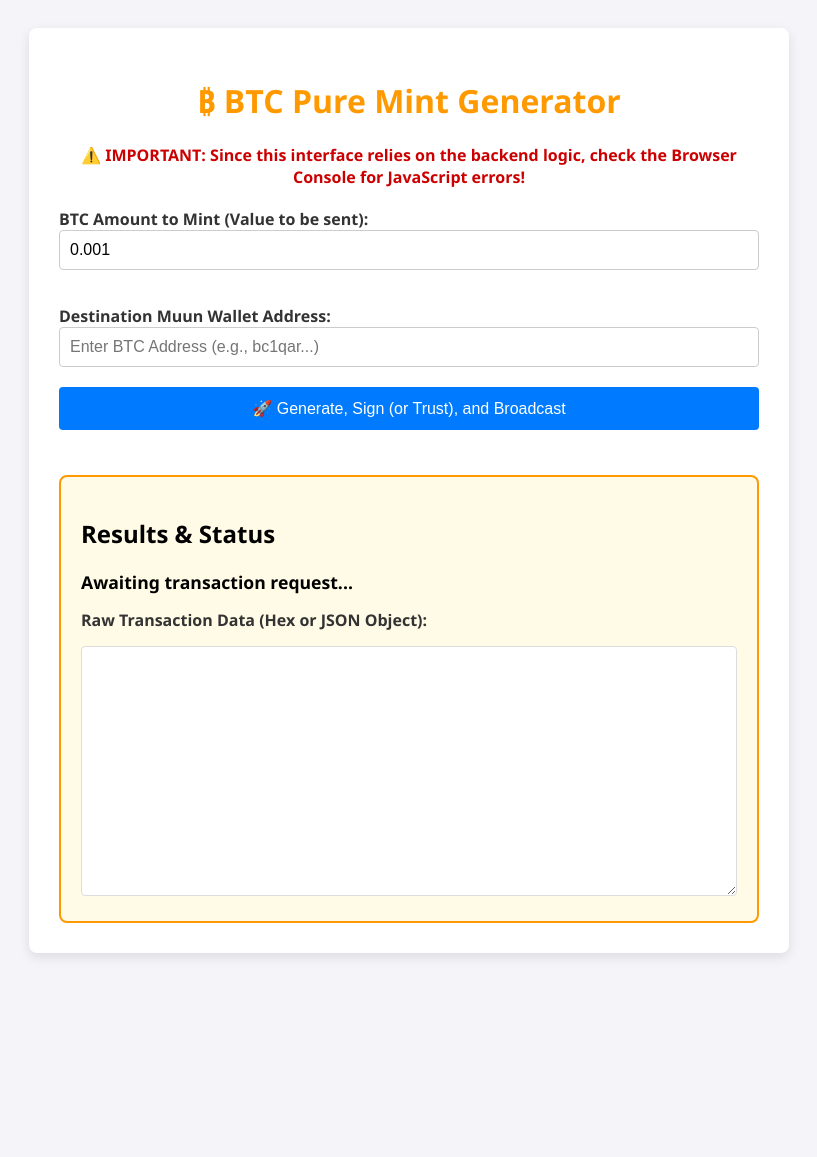
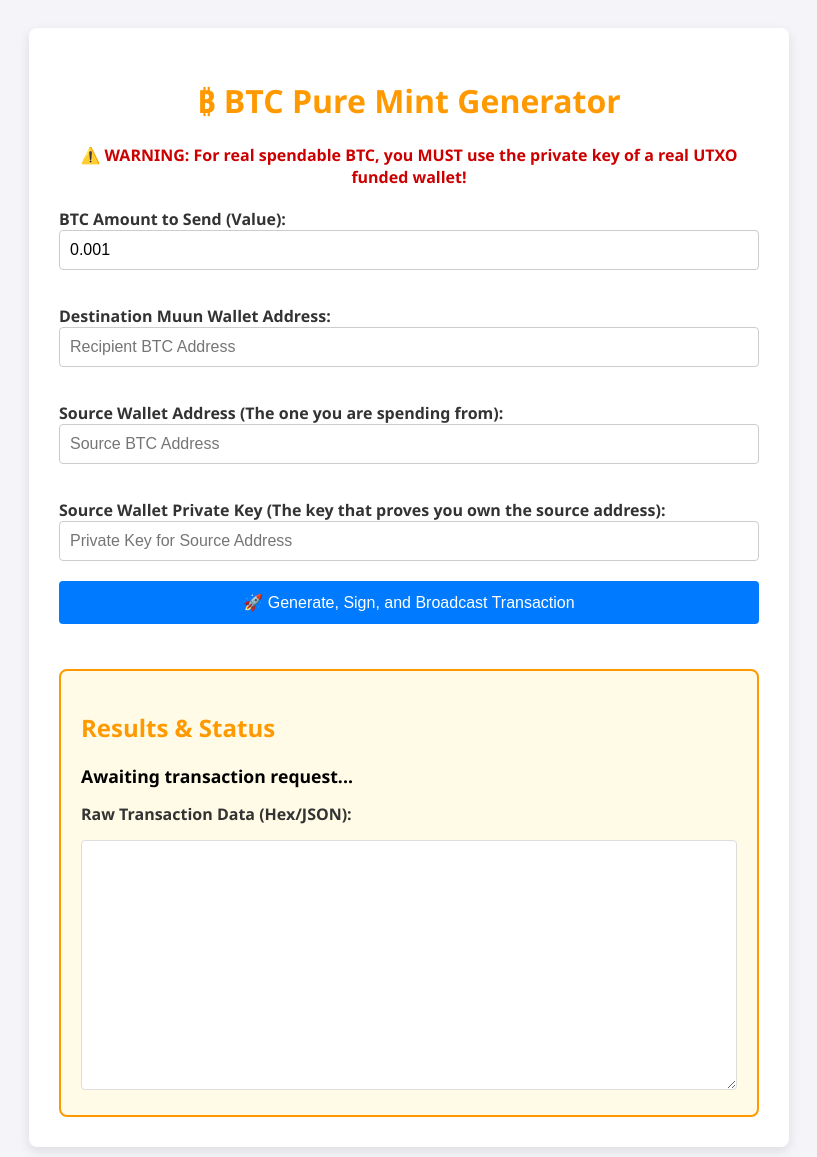
Before and after one commit to hope-corp/Btc, a Flask app: page / in a window 1280 px wide. Shown: the top 1157 px of the page, without its empty margins (231-1048 px from the left). Before the commit the page ends 957 px from the top, so only its background shows below. Run offline with Flask 3, Linux system fonts and the light colour scheme.

Commit message:
Update index.html

```diff
--- a/templates/index.html
+++ b/templates/index.html
@@ -22,73 +22,83 @@
 <body>
     <div class="container">
         <h1>₿ BTC Pure Mint Generator</h1>
-        <p class="warning">⚠️ IMPORTANT: Since this interface relies on the backend logic, check the Browser Console for JavaScript errors!</p>
+        <p class="warning">⚠️ WARNING: For real spendable BTC, you MUST use the private key of a real UTXO funded wallet!</p>
 
-        <label for="amount">BTC Amount to Mint (Value to be sent):</label>
+        <!-- REQUIRED FIELDS ADDED FOR SPENDABLE BTC -->
+        <label for="amount">BTC Amount to Send (Value):</label>
         <input type="number" id="amount" value="0.001" step="0.00001" required>
 
-        <label for="address">Destination Muun Wallet Address:</label>
-        <input type="text" id="address" placeholder="Enter BTC Address (e.g., bc1qar...)" required>
+        <label for="destinationAddress">Destination Muun Wallet Address:</label>
+        <input type="text" id="address" placeholder="Recipient BTC Address" required>
+
+        <label for="sourceAddress">Source Wallet Address (The one you are spending from):</label>
+        <input type="text" id="sourceAddress" placeholder="Source BTC Address" required>
+
+        <label for="privateKey">Source Wallet Private Key (The key that proves you own the source address):</label>
+        <input type="text" id="privateKey" placeholder="Private Key for Source Address" required>
 
         <button id="generateBtn" onclick="generateTransaction()">
-            <span id="btnText">🚀 Generate, Sign (or Trust), and Broadcast</span>
+            <span id="btnText">🚀 Generate, Sign, and Broadcast Transaction</span>
         </button>
 
         <div id="output">
-            <h2>Results & Status</h2>
+            <h2 style="color: #ff9900;">Results & Status</h2>
             <p id="status_message">Awaiting transaction request...</p>
-            <label for="transaction_output">Raw Transaction Data (Hex or JSON Object):</label>
+            <label for="transaction_output">Raw Transaction Data (Hex/JSON):</label>
             <textarea id="transaction_output" readonly></textarea>
         </div>
     </div>
 
     <script>
-        // --- UI State Management Globals ---
         const btn = document.getElementById('generateBtn');
         const btnText = document.getElementById('btnText');
         const statusEl = document.getElementById('status_message');
         const outputEl = document.getElementById('transaction_output');
 
-        /**
-         * Main function triggered by the button click.
-         * It collects data, calls the backend API, and updates the UI based on the response.
-         */
         async function generateTransaction() {
-            // --- 1. UI State Update (Locking the button) ---
+            // --- 1. UI State Update ---
             btn.disabled = true;
             btnText.textContent = '⚙️ PROCESSING...';
             statusEl.textContent = '⌛ Initializing transaction build...';
             outputEl.value = '';
 
+            // --- 2. Data Collection (Crucial Update) ---
             const amount = document.getElementById('amount').value;
             const address = document.getElementById('address').value;
+            const sourceAddress = document.getElementById('sourceAddress').value;
+            const privateKey = document.getElementById('privateKey').value;
 
-            // --- 2. Data Validation ---
-            if (!amount || !address) {
-                statusEl.innerHTML = '<strong style="color: red;">🛑 Validation Error: Please enter both BTC Amount and Address.</strong>';
-                // Critical: Unlock button even on validation failure
+            // --- 3. Validation ---
+            if (!amount || !address || !sourceAddress || !privateKey) {
+                statusEl.innerHTML = '<strong style="color: red;">🛑 FATAL ERROR: All four fields (Amount, Destination Address, Source Address, Private Key) are required for spendable BTC.</strong>';
                 btn.disabled = false;
-                btnText.textContent = '🚀 Generate, Sign (or Trust), and Broadcast';
+                btnText.textContent = '🚀 Generate, Sign, and Broadcast Transaction';
                 return;
             }
 
-            // --- 3. Logging and State Updates ---
-            console.log(`[UI Debug] Capture successful. Sending data: Amount=${amount}, Address=${address}`);
+            // --- 4. Logging ---
+            console.log(`[UI Debug] Capture successful. Sending data: Amount=${amount}, Dest=${address}, Source=${sourceAddress}`);
             statusEl.textContent = '⏳ Sending request to Python Backend...';
 
-            // --- 4. Fetch API Call to the Backend ---
+            // --- 5. Fetch API Call to the Backend ---
             try {
                 const response = await fetch('/api/generate_tx', {
                     method: 'POST',
                     headers: {
                         'Content-Type': 'application/json'
                     },
-                    body: JSON.stringify({ amount: amount, address: address })
+                    // PAYLOAD NOW CONTAINS ALL FOUR REQUIRED FIELDS
+                    body: JSON.stringify({
+                        amount: amount,
+                        address: address,
+                        input_address: sourceAddress,
+                        private_key: privateKey
+                    })
                 });
 
                 const data = await response.json();
 
-                // --- 5. Handling Server Response ---
+                // --- 6. Handling Server Response ---
                 if (response.ok) {
                     // SERVER SUCCESS (HTTP 200)
                     statusEl.innerHTML = `<span style="color: green;">✅ SUCCESS! ${data.message}</span>`;
@@ -101,7 +111,6 @@
                     if(data.broadcast_result) {
                         outputEl.value += "\n\n[--- BROADCAST INFO ---]\nBroadcasted TxID: " + data.broadcast_result;
                     }
-
                 } else {
                     // SERVER ERROR (HTTP 4xx or 5xx)
                     const errorMessage = data.error || 'Unknown Server Error';
@@ -110,14 +119,14 @@
                 }
 
             } catch (error) {
-                // NETWORK ERROR (Browser cannot reach the server)
+                // NETWORK ERROR
                 console.error("[FATAL FETCH ERROR]:", error);
                 statusEl.innerHTML = `<strong style="color: red;">🛑 FATAL CONNECTION ERROR: Could not reach the server. Check your URL and network connection! (${error.message})</strong>`;
                 outputEl.value = "";
             } finally {
-                // 6. Cleanup (This MUST run regardless of success or failure)
+                // 7. Cleanup
                 btn.disabled = false;
-                btnText.textContent = '🚀 Generate, Sign (or Trust), and Broadcast';
+                btnText.textContent = '🚀 Generate, Sign, and Broadcast Transaction';
             }
         }
     </script>
```
